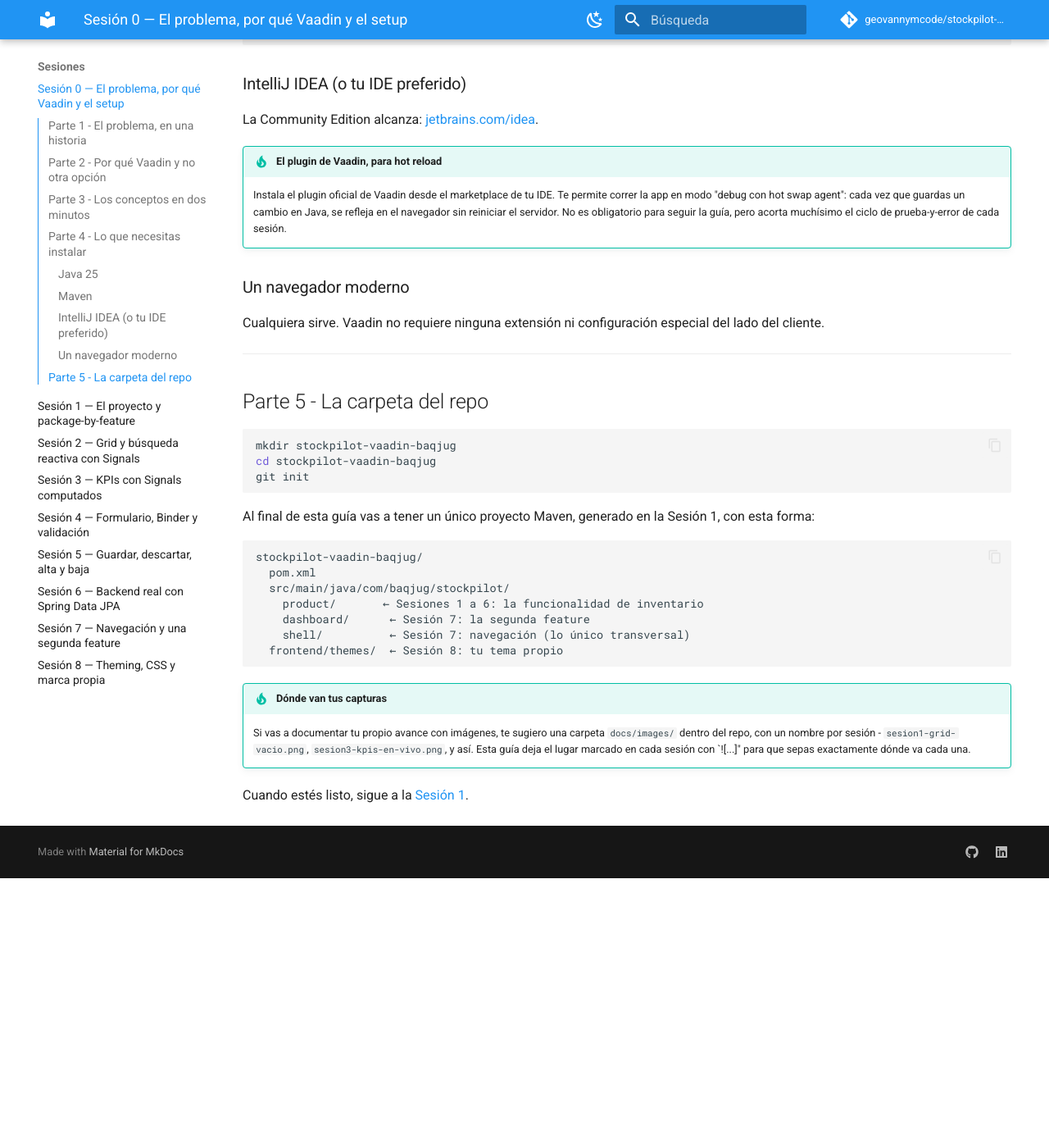
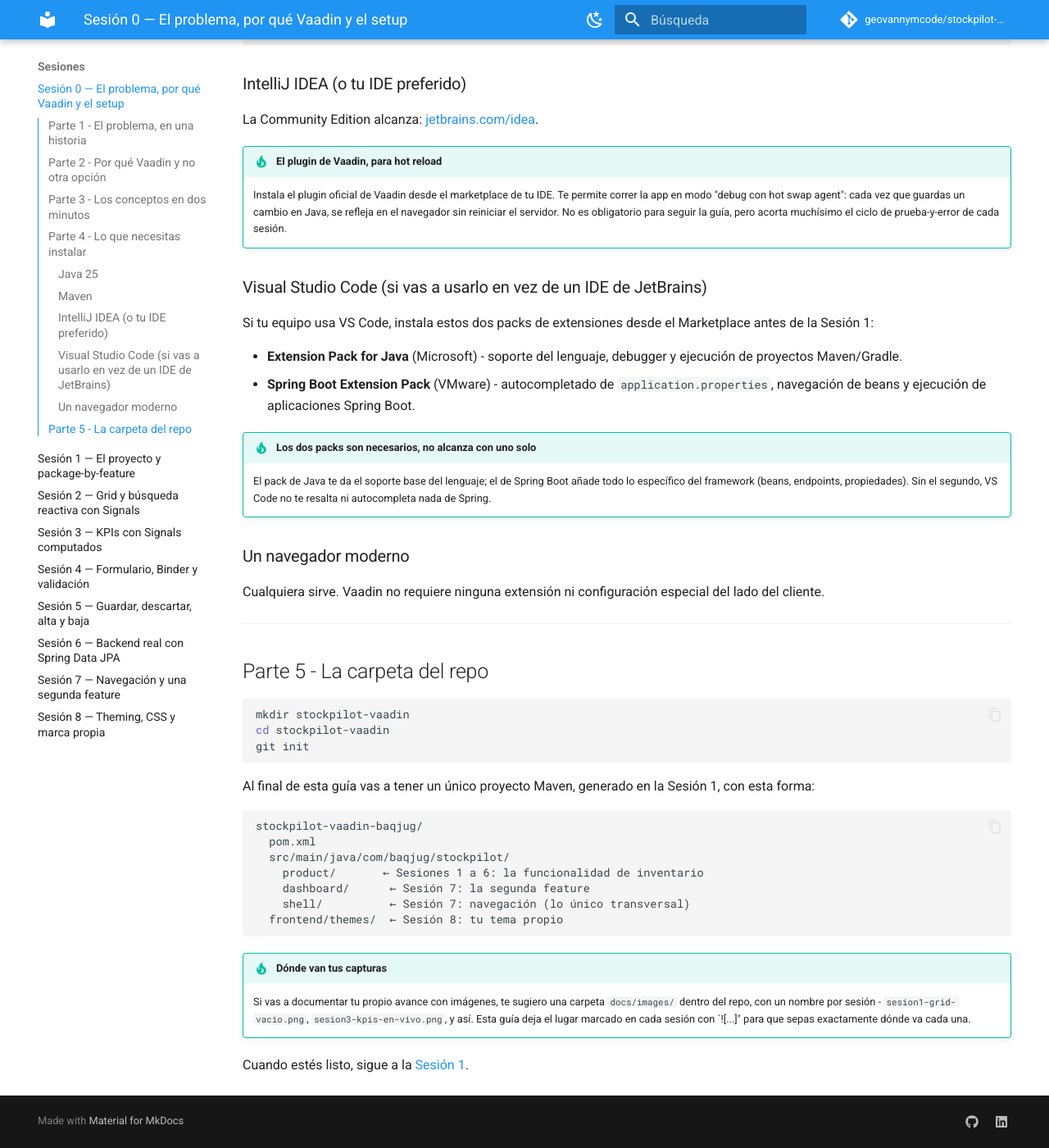
Before and after one commit to geovannymcode/stockpilot-vaadin-baqjug, an MkDocs documentation site: the page built from docs/sesion_0.md, in a window 1280 px wide and 1400 px high, scrolled down 2973 px. Shown: the whole window at 82% size. Built offline with MkDocs 1.6.1 and Material for MkDocs 9.7.7, drawn with Linux system fonts in a browser that asks for light colours; comment, search, counter and statistics services are not loaded; before the commit the page ends 4044 px from its top, so only the background shows below that.

Commit message:
update docs

````diff
--- a/docs/sesion_0.md
+++ b/docs/sesion_0.md
@@ -92,7 +92,7 @@
 
 ---
 
-## Parte 3  -  Los conceptos en dos minutos
+## Parte 3 - Los conceptos en dos minutos
 
 Dos ideas van a aparecer una y otra vez en esta guía:
 
@@ -159,6 +159,23 @@
     reiniciar el servidor. No es obligatorio para seguir la guía, pero
     acorta muchísimo el ciclo de prueba-y-error de cada sesión.
 
+### Visual Studio Code (si vas a usarlo en vez de un IDE de JetBrains)
+
+Si tu equipo usa VS Code, instala estos dos packs de extensiones desde el
+Marketplace antes de la Sesión 1:
+
+- **Extension Pack for Java** (Microsoft)  -  soporte del lenguaje, debugger
+  y ejecución de proyectos Maven/Gradle.
+- **Spring Boot Extension Pack** (VMware)  -  autocompletado de
+  `application.properties`, navegación de beans y ejecución de
+  aplicaciones Spring Boot.
+
+!!! tip "Los dos packs son necesarios, no alcanza con uno solo"
+    El pack de Java te da el soporte base del lenguaje; el de Spring Boot
+    añade todo lo específico del framework (beans, endpoints,
+    propiedades). Sin el segundo, VS Code no te resalta ni autocompleta
+    nada de Spring.
+
 ### Un navegador moderno
 
 Cualquiera sirve. Vaadin no requiere ninguna extensión ni configuración
@@ -166,11 +183,11 @@
 
 ---
 
-## Parte 5  -  La carpeta del repo
+## Parte 5 - La carpeta del repo
 
 ```bash
-mkdir stockpilot-vaadin-baqjug
-cd stockpilot-vaadin-baqjug
+mkdir stockpilot-vaadin
+cd stockpilot-vaadin
 git init
 ```
 
````
